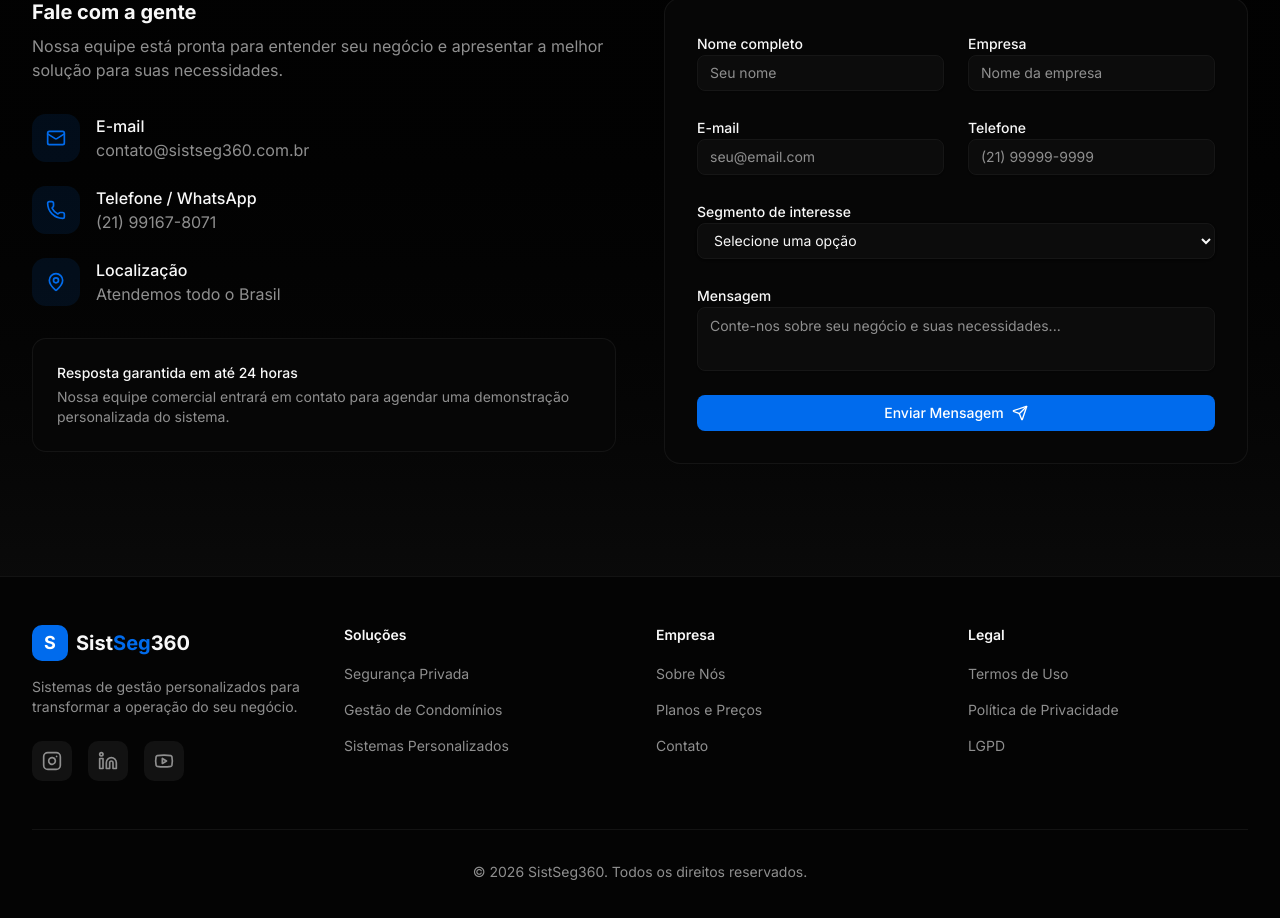
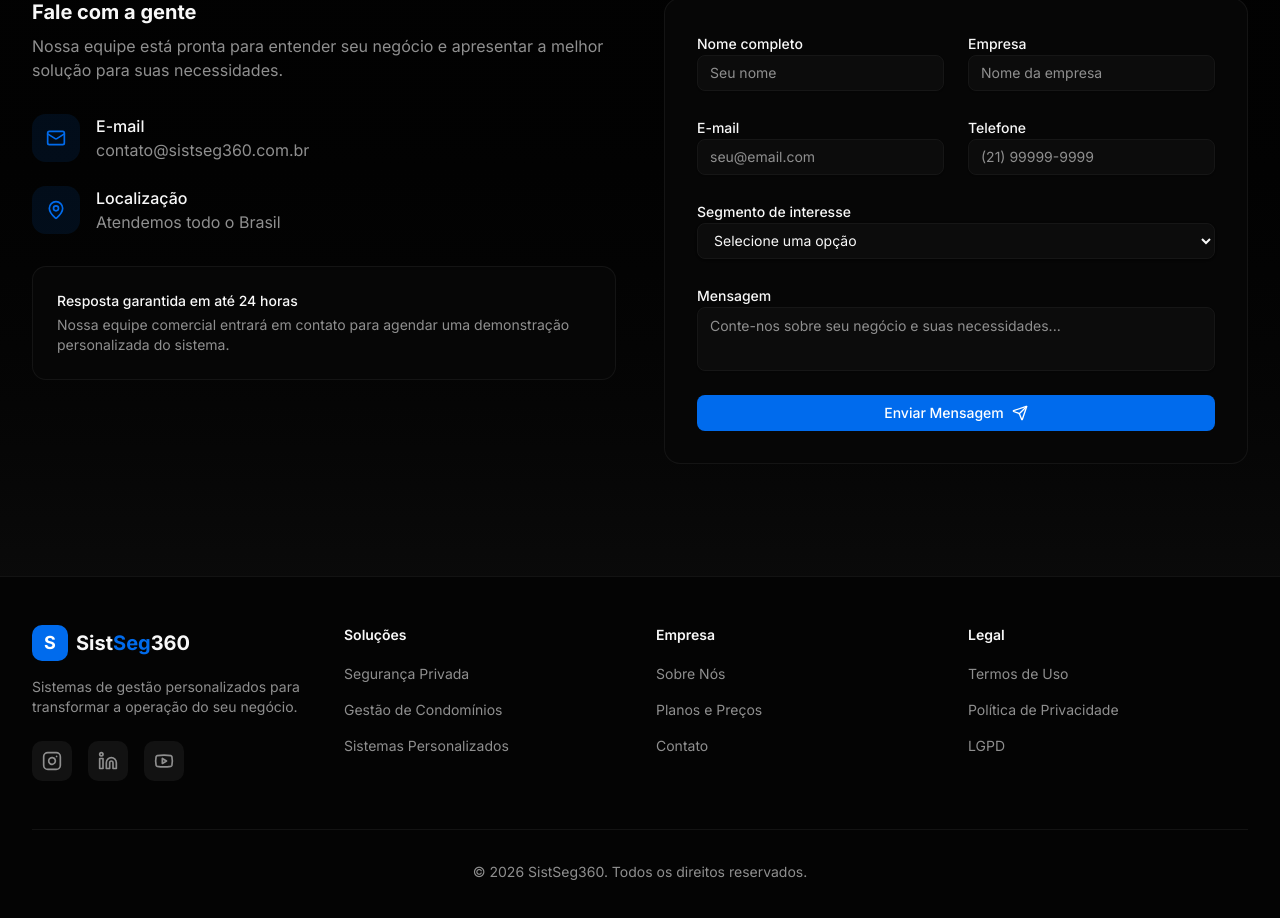
Before and after one commit to iapn-app/sistseg360-site, a Next.js app: page / in a window 1280 px wide. Shown: the part 5538-6456 px from the top of the page. Built offline with nearby package versions, Linux system fonts and the light colour scheme.

Commit message:
feat: remove WhatsApp link from contact section
Co-Authored-By: Claude Sonnet 4.6 <noreply@anthropic.com>

```diff
--- a/components/contact.tsx
+++ b/components/contact.tsx
@@ -4,7 +4,7 @@ import { useState } from "react"
 import { Button } from "@/components/ui/button"
 import { Input } from "@/components/ui/input"
 import { Textarea } from "@/components/ui/textarea"
-import { Mail, Phone, MapPin, Send, CheckCircle } from "lucide-react"
+import { Mail, MapPin, Send, CheckCircle } from "lucide-react"
 
 export function Contact() {
   const [isSubmitted, setIsSubmitted] = useState(false)
@@ -18,9 +18,6 @@ export function Contact() {
     setIsLoading(false)
     setIsSubmitted(true)
   }
-
-  const whatsappNumber = "5521991678071"
-  const whatsappLink = `https://wa.me/${whatsappNumber}?text=${encodeURIComponent("Olá, vi o site da SistSeg360 e gostaria de uma demonstração do sistema para meu negócio.")}`
 
   return (
     <section id="contato" className="relative py-20 sm:py-28">
@@ -67,23 +64,6 @@ export function Contact() {
                     className="text-muted-foreground transition-colors hover:text-primary"
                   >
                     contato@sistseg360.com.br
-                  </a>
-                </div>
-              </div>
-
-              <div className="flex items-start gap-4">
-                <div className="flex h-12 w-12 shrink-0 items-center justify-center rounded-xl bg-primary/10">
-                  <Phone className="h-5 w-5 text-primary" />
-                </div>
-                <div>
-                  <p className="font-medium text-foreground">Telefone / WhatsApp</p>
-                  <a
-                    href={whatsappLink}
-                    target="_blank"
-                    rel="noopener noreferrer"
-                    className="text-muted-foreground transition-colors hover:text-primary"
-                  >
-                    (21) 99167-8071
                   </a>
                 </div>
               </div>
```
